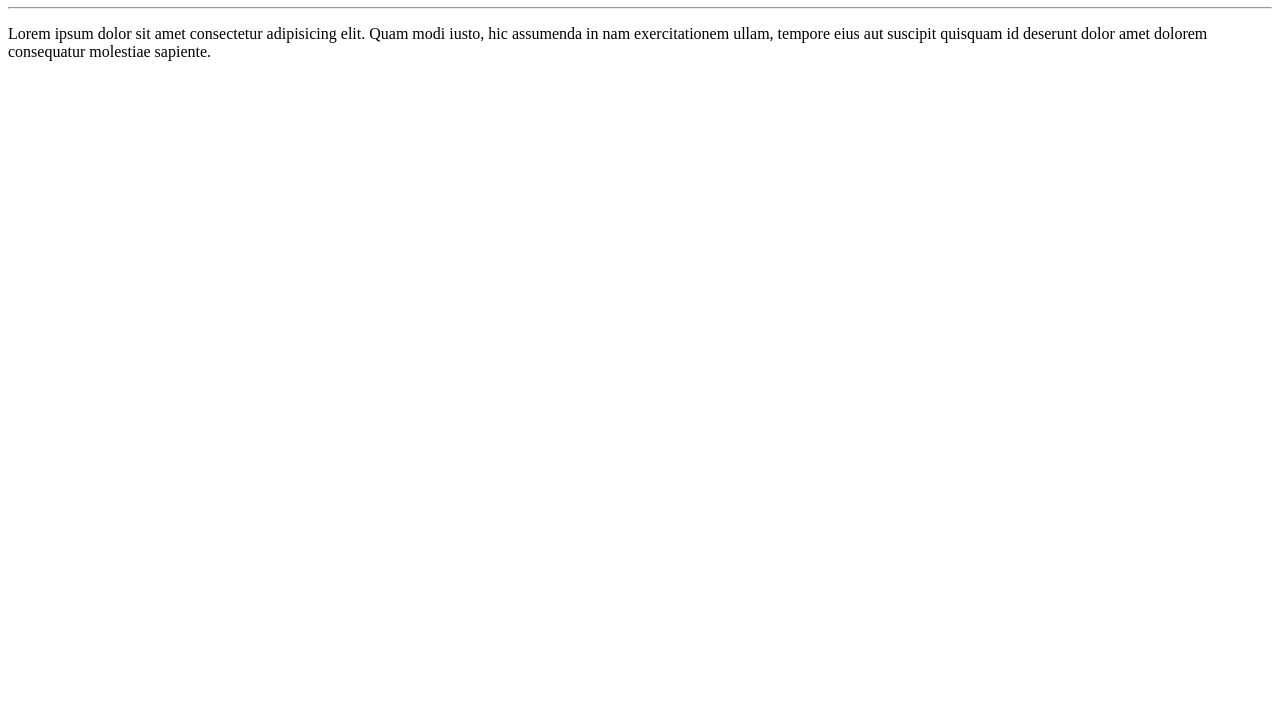
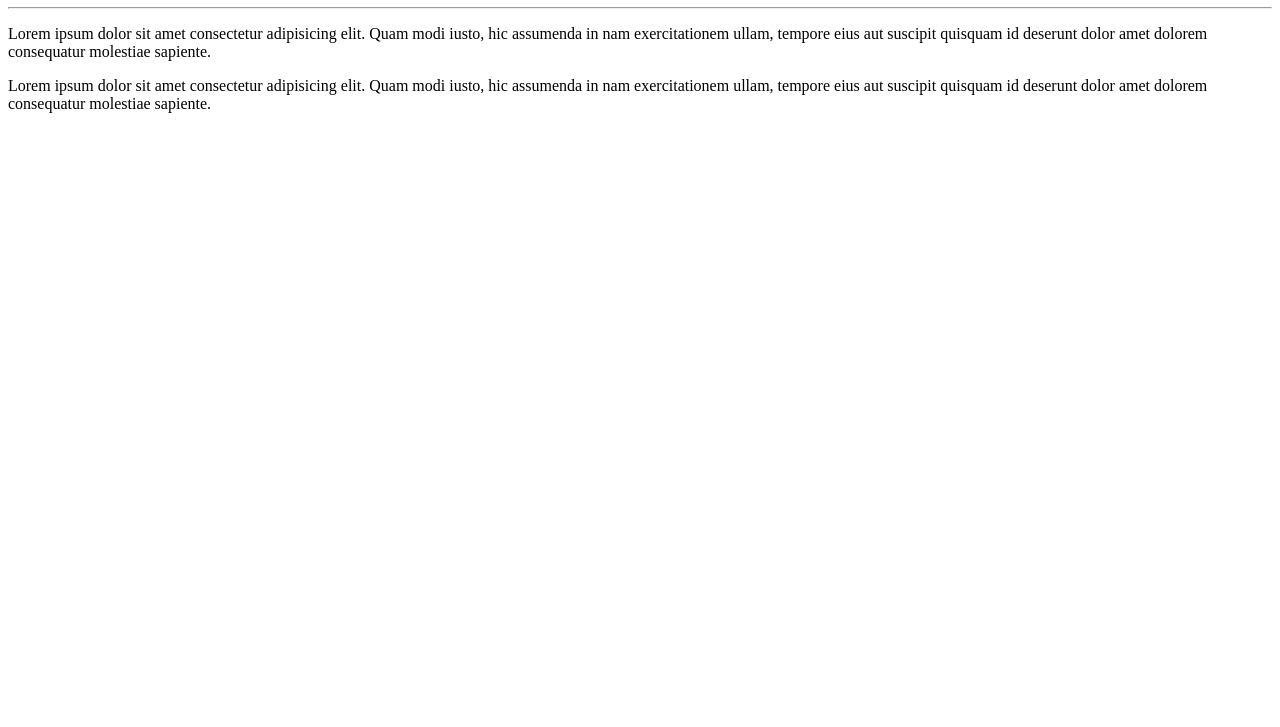
Before and after one commit to Soraia-sistem/Ol--Mundo--Testando-a-plataforma-GitHub-, a plain HTML site: page site-exemplo/index.html in a window 1280 px wide. Shown: the part 73-800 px from the top of the page. Drawn offline with Linux system fonts and the light colour scheme.

Commit message:
Acrescentei um segundo parágrafo.

```diff
--- a/site-exemplo/index.html
+++ b/site-exemplo/index.html
@@ -10,6 +10,8 @@
     <hr>
     <p>Lorem ipsum dolor sit amet consectetur adipisicing elit. Quam modi iusto, hic assumenda in nam exercitationem ullam, tempore eius aut suscipit quisquam id deserunt dolor amet dolorem consequatur molestiae sapiente.</p>
 
+    <p>Lorem ipsum dolor sit amet consectetur adipisicing elit. Quam modi iusto, hic assumenda in nam exercitationem ullam, tempore eius aut suscipit quisquam id deserunt dolor amet dolorem consequatur molestiae sapiente.</p>
+
 
 
 
```
